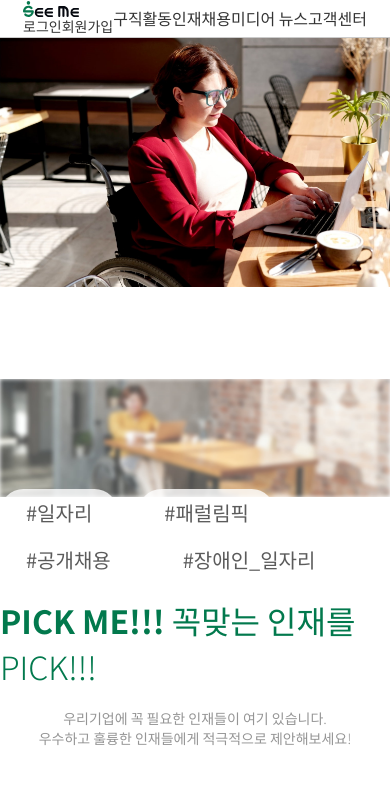
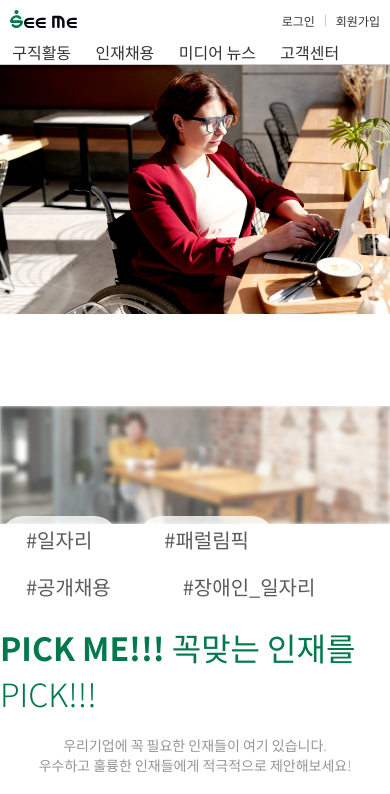
Before and after one commit to volunteer-project-1/volunteer_client, a Next.js app: page / in a window 390 px wide. Shown: the top 794 px of the page. Built offline with nearby package versions, Linux system fonts and the light colour scheme.

Commit message:
header 반응형 추가중

```diff
--- a/src/assets/scss/common.scss
+++ b/src/assets/scss/common.scss
@@ -27,3 +27,13 @@ $boxColorMap: (
 @mixin boxShadow {
   box-shadow: 2px 2px #f7f7f6;
 }
+
+@mixin bar($height) {
+  margin-left: 10px;
+  margin-right: 10px;
+  width: 1px;
+  display: inline-block;
+  content: "";
+  height: $height;
+  background-color: #cbcbcb;
+}
--- a/src/assets/scss/common_component.scss
+++ b/src/assets/scss/common_component.scss
@@ -8,12 +8,24 @@
     align-items: center;
     justify-content: center;
   }
-}
 
   .logo {
     height: 25px;
+    position: absolute;
+    left: 10px;
+    top: 50%;
+    transform: translate(0, -50%);
   }
 
+  .cs_login {
+    position: absolute;
+    right: 10px;
+    transform: translate(0, -50%);
+    top: 50%;
+    a {
+      @extend .font, .size12;
+    }
+  }
   .header_scroll {
     height: 72px;
   }
@@ -21,24 +33,65 @@
     display: flex;
     height: 100%;
     align-items: center;
-  li {
+    a {
+      padding-left: g-vw(1280, 40px);
+      padding-right: g-vw(1280, 40px);
+      @extend .font, .size16, .w400;
+      font-size: 16px;
     }
-  a {
-    font-size: 16px;
+  }
+  .bar-login {
+    @include bar(11px);
   }
 }
 
 @include tablet {
+  .headerWrap {
     .header_scroll {
       height: g-vw(767, 52px);
     }
   }
+}
 
 @include mobile {
+  .headerWrap {
+    .inner {
+      display: block;
+    }
+    .header_top {
+      display: flex;
+      justify-content: space-between;
+      padding: 10px;
+    }
     .header_scroll {
-    height: g-vw(767, 72px);
+      height: auto;
+      overflow: auto;
+    }
+    .gnb {
+      width: auto;
+      width: 500px;
+      overflow: hidden;
+
+      a {
+        padding-top: 10px;
+        padding-bottom: 10px;
+      }
     }
     .logo {
-    height: g-vw(767, 30px);
+      height: g-vw(767, 36px);
+    }
+    .cs_login {
+      position: relative;
+      left: 0;
+      top: 0;
+      transform: inherit;
+    }
+
+    .logo {
+      position: relative;
+      left: 0;
+      top: 0;
+      transform: inherit;
     }
   }
+}
--- a/src/components/layout/Header.tsx
+++ b/src/components/layout/Header.tsx
@@ -22,6 +22,7 @@ const Header = () => (
           <Link href="/">
             <a className="lg">로그인</a>
           </Link>
+          <span className="bar-login"></span>
           <Link href="/">
             <a>회원가입</a>
           </Link>
```
Lines whose indentation alone changed are shown as unchanged.
